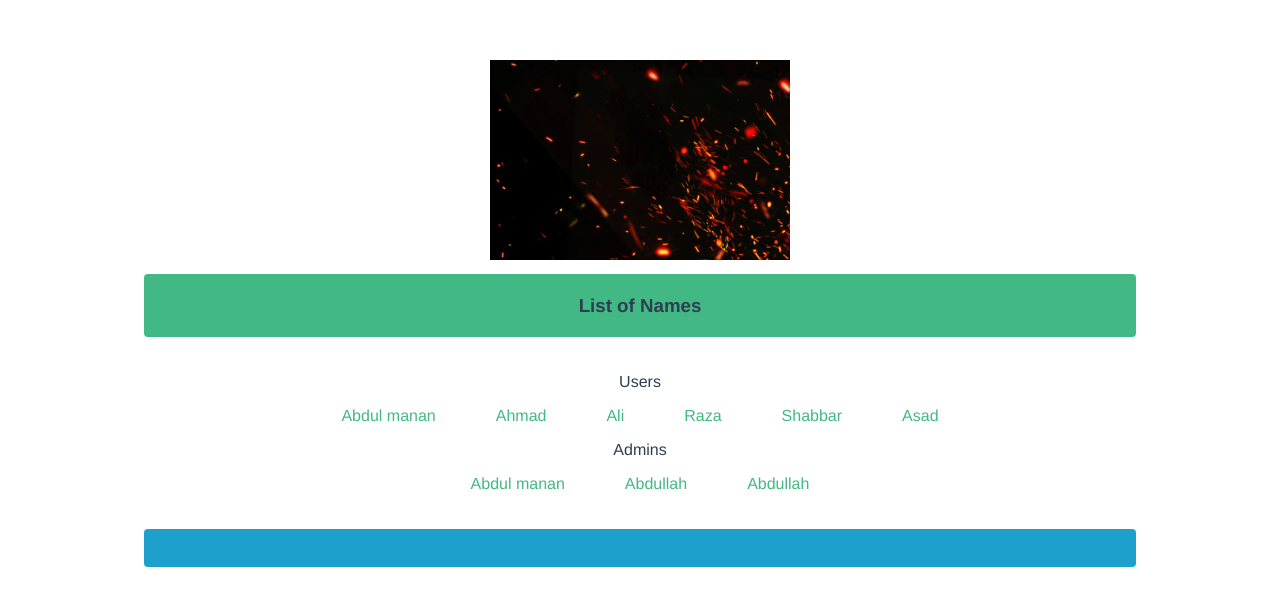
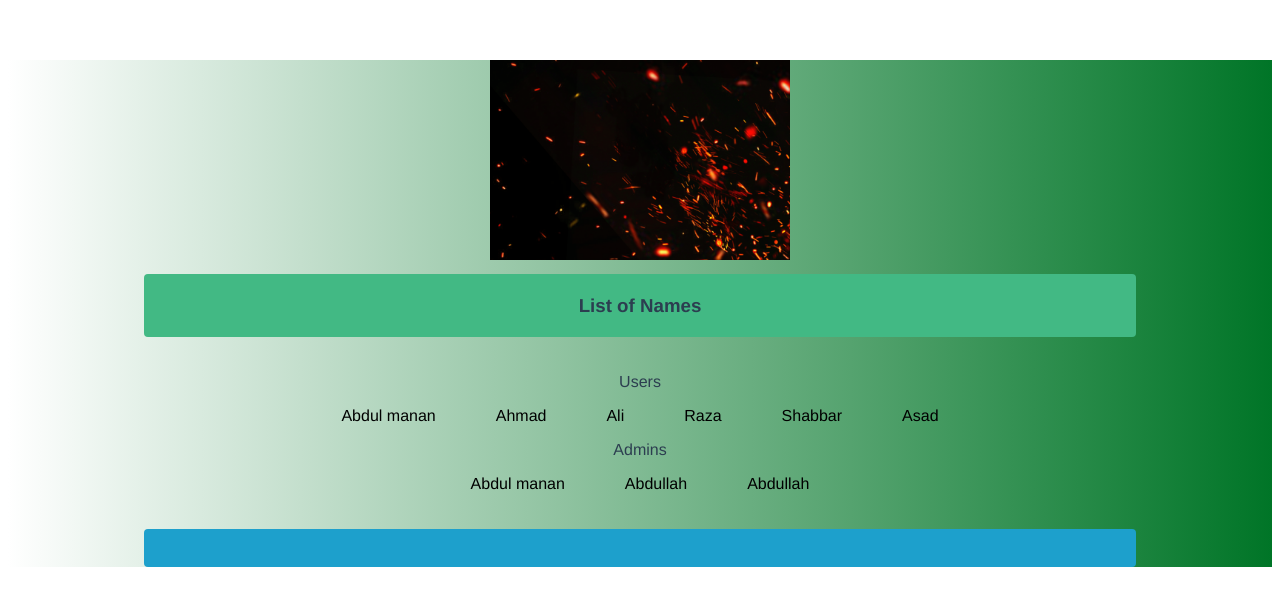
Before and after one commit to abdullah4a/practiceapp, a Vue app: page / in a window 1280 px wide. Shown: the top 606 px of the page. Built offline with nearby package versions, Linux system fonts and the light colour scheme.

Commit message:
Style Added and Filter applied

```diff
--- a/src/App.vue
+++ b/src/App.vue
@@ -24,5 +24,10 @@ export default {
   text-align: center;
   color: #2c3e50;
   margin-top: 60px;
+  background-image: linear-gradient(
+    to right,
+    rgb(255, 255, 255),
+    rgb(0, 117, 39)
+  );
 }
 </style>
--- a/src/components/home.vue
+++ b/src/components/home.vue
@@ -30,7 +30,7 @@
     <div id="usercontainer" v-if="selectedAdmin">
       <div class="header">
         <h4>Admin</h4>
-        <p>{{ fullNameAdmin }}</p>
+        <p>{{ fullNameAdmin | Capt }}</p>
       </div>
       <div class="content">
         <div class="field">
@@ -64,7 +64,7 @@
     <div id="usercontainer" v-if="selectedUser">
       <div class="header">
         <h4>User</h4>
-        <p>{{ fullName }}</p>
+        <p>{{ fullName | Capt }}</p>
       </div>
       <div class="content">
         <div class="field">
@@ -82,6 +82,12 @@
         <div class="field">
           <label for="age"> User Age </label><br />
           <input type="text" id="age" v-model="selectedUser.age" />
+        </div>
+        <div class="field">
+          <label for="age"> User Salary </label><br />
+          <input type="text" id="age" v-model="selectedUser.Salary" /><br />${{
+            selectedUser.Salary | Dollars
+          }}
         </div>
         <div class="btndiv">
           <button class="btn" @click="cancelbtn">Cancel</button>
@@ -104,36 +110,42 @@ const User = [
     firstName: "Abdul manan",
     lastname: "Ali",
     age: 22,
+    Salary: 0,
   },
   {
     id: 1,
     firstName: "Ahmad",
     lastname: "Raza",
     age: 21,
+    Salary: 12000,
   },
   {
     id: 2,
     firstName: "Ali",
     lastname: "Raza",
     age: 23,
+    Salary: 25000,
   },
   {
     id: 3,
     firstName: "Raza",
     lastname: "Mowana",
     age: 24,
+    Salary: 100000,
   },
   {
     id: 4,
     firstName: "Shabbar",
     lastname: "Raza",
     age: 25,
+    Salary: 35000,
   },
   {
     id: 5,
     firstName: "Asad ",
     lastname: "Shafique",
     age: 26,
+    Salary: 40000,
   },
 ];
 const Admin = [
@@ -223,6 +235,9 @@ export default {
       },
     },
   },
+  beforeCreate() {
+    alert("DOM is getting Ready Please Wait...");
+  },
 };
 </script>
 
@@ -237,11 +252,11 @@ li {
   margin: 0 10px;
 }
 a {
-  color: #42b983;
+  color: #000000;
   margin: 10px;
   padding: 10px;
   border-radius: 4px;
-  cursor: -webkit-grab;
+  cursor: pointer;
 }
 .header {
   width: auto;
@@ -257,7 +272,7 @@ a {
   margin: auto;
 }
 .content {
-  background-color: lightgray;
+  background-color: rgba(211, 211, 211, 0);
   margin: 10px;
   border-radius: 4px;
 }
--- a/src/main.js
+++ b/src/main.js
@@ -2,7 +2,15 @@ import Vue from "vue";
 import App from "./App.vue";
 
 Vue.config.productionTip = false;
-
+Vue.filter("Capt", function(val) {
+    return val.toUpperCase();
+})
+Vue.filter("Dollars", function(val) {
+    if (!val)
+        return "No Salary"
+    else
+        return val = val / 164.17;
+})
 new Vue({
-  render: (h) => h(App),
+    render: (h) => h(App),
 }).$mount("#app");
```
